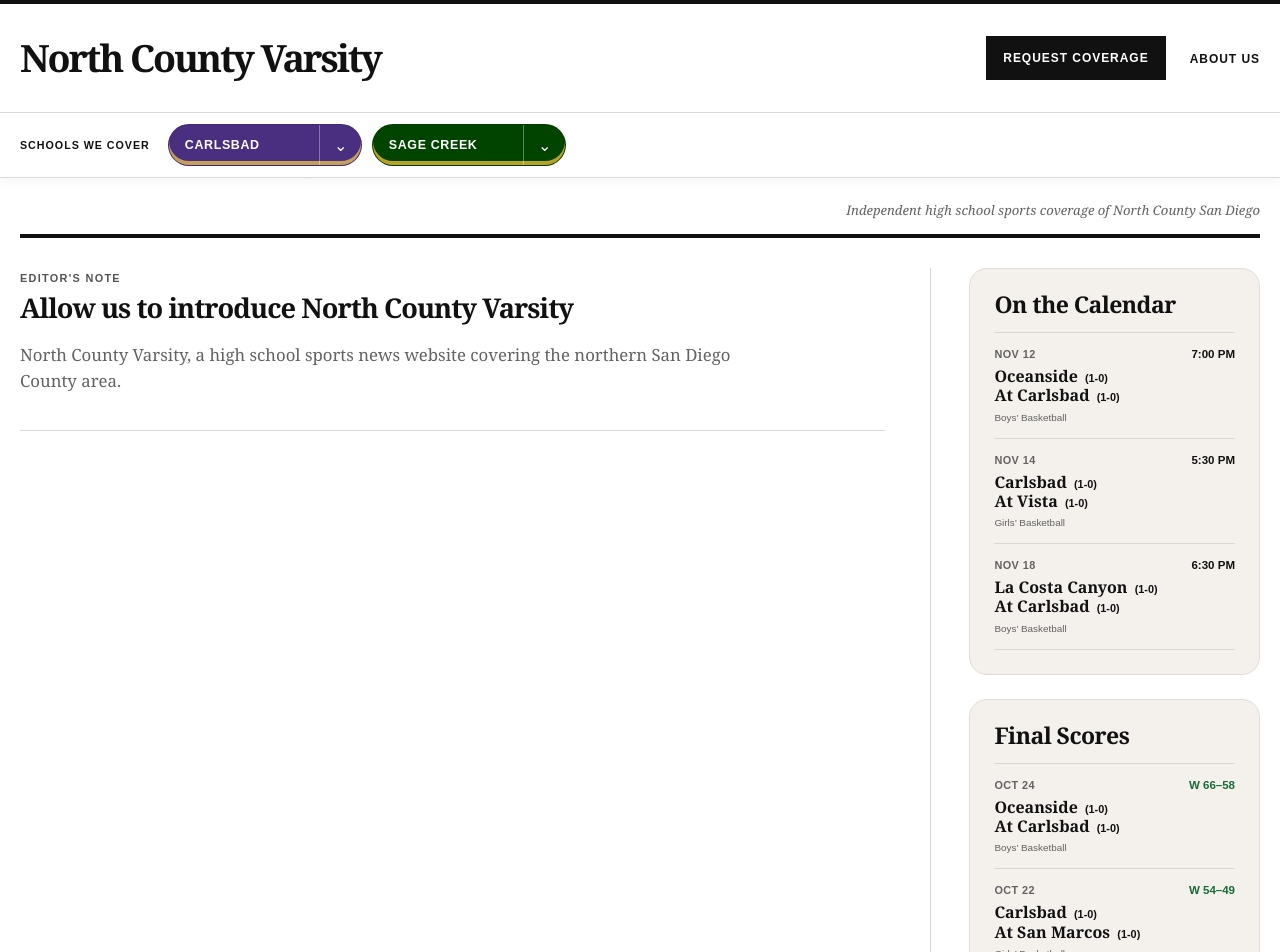
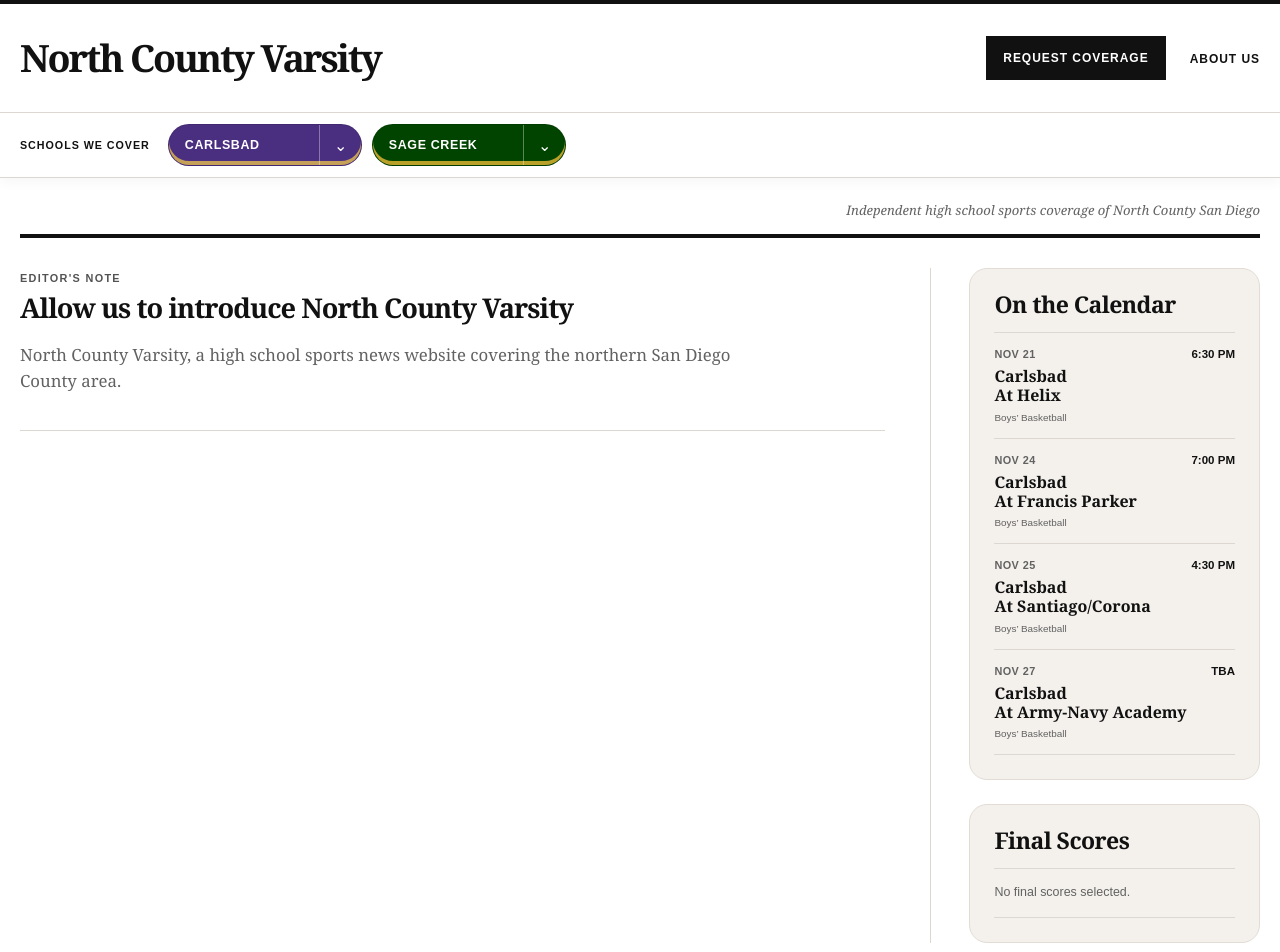
Before and after one commit to mattwilhalme/carlsbad-varsity, a Next.js app: page / in a window 1280 px wide. Shown: the top 952 px of the page. Built offline with nearby package versions, Linux system fonts and the light colour scheme.

Commit message:
Publish curated homepage schedule rails

```diff
--- a/src/app/globals.css
+++ b/src/app/globals.css
@@ -270,6 +270,7 @@ a:focus-visible, summary:focus-visible { outline: 3px solid var(--brand-gold); o
 .rail-game strong em { display: inline; margin-left: 3px; font: 900 .68rem/1 Arial, sans-serif; font-style: normal; white-space: nowrap; }
 .rail-game small { margin-top: 5px; color: var(--muted); font-size: .62rem; }
 .rail-game b { font-size: .72rem; font-variant-numeric: tabular-nums; white-space: nowrap; }
+.rail-empty { margin: 0; padding: 15px 0; border-top: 1px solid var(--line); border-bottom: 1px solid var(--line); color: var(--muted); font-size: .78rem; line-height: 1.4; }
 
 /* Demo article */
 .preview-banner { display: flex; justify-content: center; gap: 10px 24px; padding: 12px 20px; color: white; background: #8b2525; font-size: .75rem; letter-spacing: .03em; }
--- a/src/app/page.tsx
+++ b/src/app/page.tsx
@@ -4,10 +4,13 @@ import { SchoolNav } from "@/components/SchoolNav";
 import { StoryImage } from "@/components/StoryImage";
 import { articlePath, leadStory, secondaryStories } from "@/data/editorial-data";
 import { games } from "@/data/site-data";
+import { getCuratedHomepageGames, hasPublishedScheduleDisplay } from "@/data/schedule-display-data";
 
 export default function Home() {
-  const upcomingGames = games.filter((game) => game.status === "scheduled").sort((a, b) => a.date.localeCompare(b.date)).slice(0, 4);
-  const recentResults = games.filter((game) => game.status === "final").sort((a, b) => b.date.localeCompare(a.date)).slice(0, 4);
+  const curatedGames = getCuratedHomepageGames();
+  const verifiedGames = games.filter((game) => game.dataStatus === "verified");
+  const upcomingGames = hasPublishedScheduleDisplay ? curatedGames.upcoming : verifiedGames.filter((game) => game.status === "scheduled").sort((a, b) => a.date.localeCompare(b.date)).slice(0, 4);
+  const recentResults = hasPublishedScheduleDisplay ? curatedGames.results : verifiedGames.filter((game) => game.status === "final").sort((a, b) => b.date.localeCompare(a.date)).slice(0, 4);
   return <main className="editorial-home">
     <SchoolNav placement="home" />
     <div className="page-shell homepage-rule"><p>Independent high school sports coverage of North County San Diego</p></div>
@@ -23,8 +26,8 @@ export default function Home() {
         </article>)}</div></> : <div className="homepage-empty"><h2>No stories published yet</h2><p>North County Varsity coverage will appear here when it is published.</p></div>}
       </section>
       <aside className="homepage-rail" aria-label="Games and results">
-        <section id="upcoming-games" className="rail-section" aria-labelledby="calendar-heading"><p id="calendar-heading" className="rail-kicker">On the Calendar</p><HomeGameRail games={upcomingGames} /></section>
-        <section id="recent-results" className="rail-section" aria-labelledby="scores-heading"><p id="scores-heading" className="rail-kicker">Final Scores</p><HomeGameRail games={recentResults} result /></section>
+        <section id="upcoming-games" className="rail-section" aria-labelledby="calendar-heading"><p id="calendar-heading" className="rail-kicker">On the Calendar</p><HomeGameRail games={upcomingGames} emptyMessage="No upcoming games selected." /></section>
+        <section id="recent-results" className="rail-section" aria-labelledby="scores-heading"><p id="scores-heading" className="rail-kicker">Final Scores</p><HomeGameRail games={recentResults} result emptyMessage="No final scores selected." /></section>
       </aside>
     </div>
   </main>;
--- a/src/components/HomeGameRail.tsx
+++ b/src/components/HomeGameRail.tsx
@@ -1,20 +1,29 @@
 import Link from "next/link";
-import { schools, teams } from "@/data/site-data";
+import { schools } from "@/data/site-data";
+import { allScheduleTeams } from "@/data/public-schedule-data";
 import type { Game } from "@/domain/models";
 
-function formatDate(date: string) { return new Date(`${date}T12:00:00`).toLocaleDateString("en-US", { month: "short", day: "numeric" }); }
+function formatDate(date: string) { return new Intl.DateTimeFormat("en-US", { month: "short", day: "numeric", timeZone: "UTC" }).format(new Date(`${date}T00:00:00Z`)); }
 
-export function HomeGameRail({ games, result = false }: { games: Game[]; result?: boolean }) {
+function gameStatus(game: Game, result: boolean) {
+  if (!result) return game.status === "postponed" ? "Postponed" : game.time ?? "TBA";
+  if (game.result && game.teamScore !== undefined && game.opponentScore !== undefined) return `${game.result} ${game.teamScore}–${game.opponentScore}`;
+  return "Final";
+}
+
+export function HomeGameRail({ games, result = false, emptyMessage }: { games: Game[]; result?: boolean; emptyMessage: string }) {
+  if (!games.length) return <p className="rail-empty">{emptyMessage}</p>;
   return <div className="rail-game-list">{games.map((game) => {
-    const team = teams.find((item) => item.id === game.teamId)!;
+    const team = allScheduleTeams.find((item) => item.id === game.teamId);
+    if (!team) return null;
     const school = schools[team.schoolSlug];
-    const status = result ? `${game.result} ${game.teamScore}–${game.opponentScore}` : game.time ?? "TBA";
+    const status = gameStatus(game, result);
     const homeTeam = game.homeAway === "Away" ? game.opponent : school.name;
     const awayTeam = game.homeAway === "Away" ? school.name : game.opponent;
     const secondTeamPrefix = game.homeAway === "Neutral" ? "" : "At ";
     return <Link href={`/games/${game.id}/`} className="rail-game" key={game.id}>
       <span className="rail-game-meta"><time dateTime={game.date}>{formatDate(game.date)}</time><b className={game.result ? `outcome-${game.result.toLowerCase()}` : undefined}>{status}</b></span>
-      <span className="rail-matchup"><strong><span>{awayTeam} <em>(1-0)</em></span></strong><strong><span>{secondTeamPrefix}{homeTeam} <em>(1-0)</em></span></strong><small>{team.sportName}</small></span>
+      <span className="rail-matchup"><strong><span>{awayTeam}</span></strong><strong><span>{secondTeamPrefix}{homeTeam}</span></strong><small>{team.sportName}</small></span>
     </Link>;
   })}</div>;
 }
--- a/src/data/schedule-display-data.ts
+++ b/src/data/schedule-display-data.ts
@@ -64,9 +64,11 @@ export function getCuratedTeamSchedules(team: Team): Record<string, Game[]> {
 }
 
 function localDate(now = new Date()) {
-  return new Intl.DateTimeFormat("en-CA", {
+  const parts = new Intl.DateTimeFormat("en-US", {
     year: "numeric", month: "2-digit", day: "2-digit", timeZone: "America/Los_Angeles",
-  }).format(now);
+  }).formatToParts(now);
+  const value = (type: Intl.DateTimeFormatPartTypes) => parts.find((part) => part.type === type)?.value;
+  return `${value("year")}-${value("month")}-${value("day")}`;
 }
 
 export function getCuratedHomepageGames(now = new Date()) {
```
Also changed, not shown: 1 other file (tests, documents, lock files or other folders).
